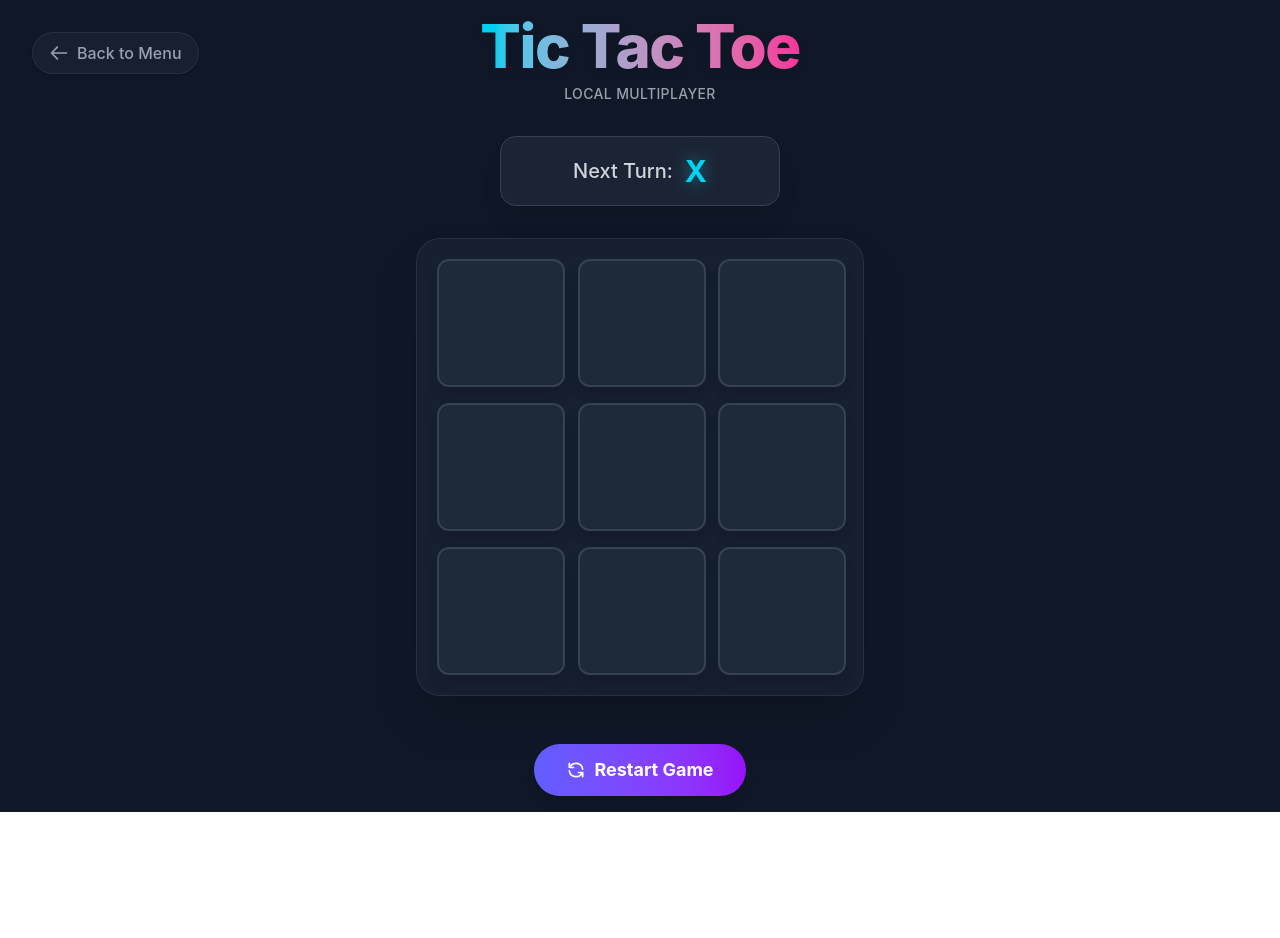
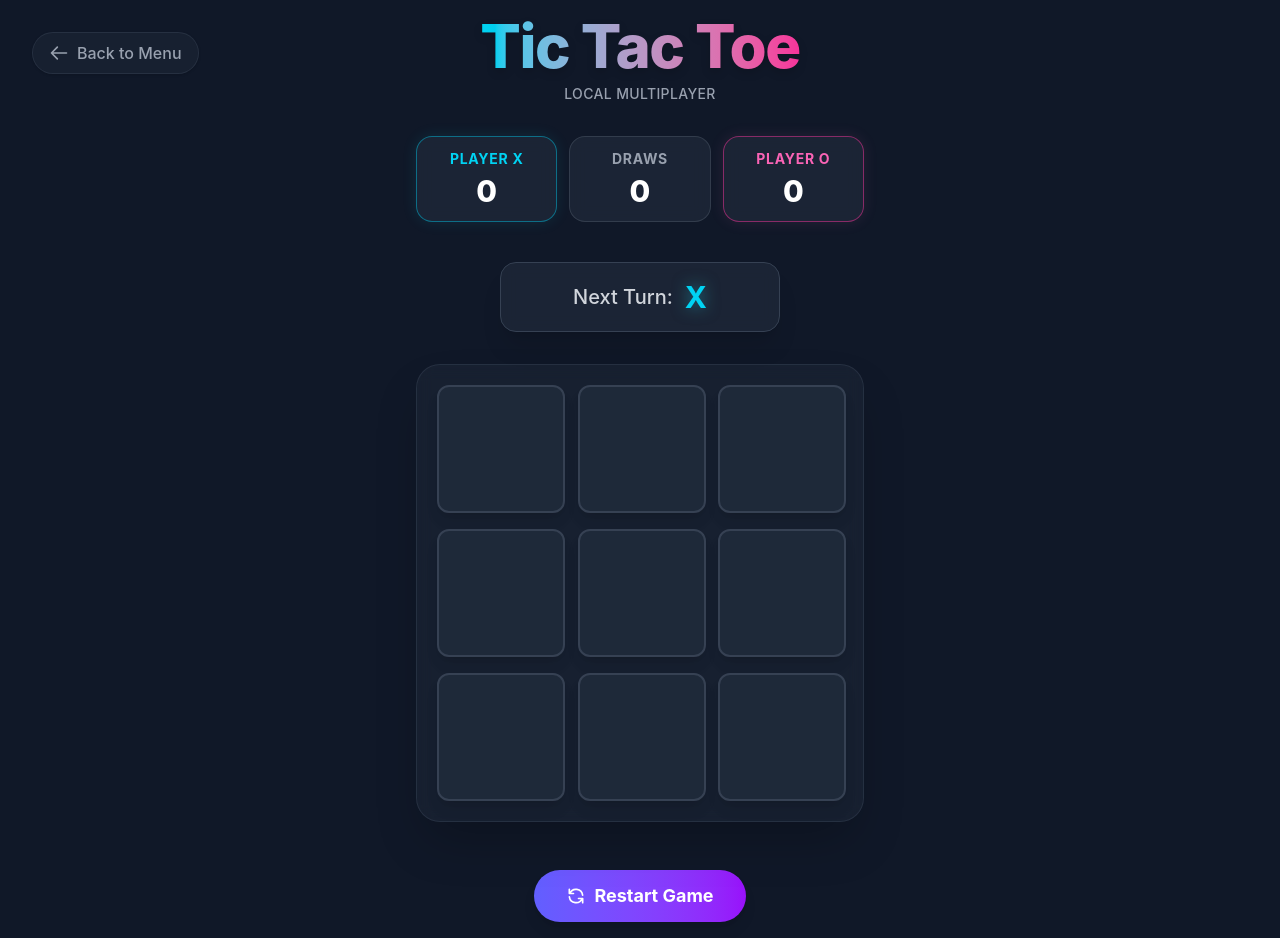
Before and after one commit to Kehad/XO-Game, a React (Vite) app: page / in a window 1280 px wide. Both pictures are taken after a click on the button "👥 Local Multiplayer". Before the commit the page ends 812 px from the top, so only its background shows below. Built offline with nearby package versions, Linux system fonts and the light colour scheme.

Commit message:
added scoreboard

```diff
--- a/src/App.tsx
+++ b/src/App.tsx
@@ -3,6 +3,7 @@ import type { PlayerType, GameMode, Difficulty } from './types';
 import { calculateWinner, getBestMove } from './utils';
 import { Board } from './components/Board';
 import { GameStatus } from './components/GameStatus';
+import { Scoreboard } from './components/Scoreboard';
 
 function App() {
   const [gameMode, setGameMode] = useState<GameMode>(null);
@@ -11,9 +12,18 @@ function App() {
   const [board, setBoard] = useState<PlayerType[]>(Array(9).fill(null));
   const [xIsNext, setXIsNext] = useState<boolean>(true);
   const [playerXName, setPlayerXName] = useState('');
-  const [playerOName, setPlayerOName] = useState('');
+  const [playerOName] = useState('');
+  const [scores, setScores] = useState({ X: 0, O: 0, Draws: 0 });
 
   const { winner, line: winningLine } = calculateWinner(board);
+
+  useEffect(() => {
+    if (winner) {
+      if (winner === 'X') setScores(s => ({ ...s, X: s.X + 1 }));
+      else if (winner === 'O') setScores(s => ({ ...s, O: s.O + 1 }));
+      else if (winner === 'Draw') setScores(s => ({ ...s, Draws: s.Draws + 1 }));
+    }
+  }, [winner]);
 
   const handleClick = (index: number) => {
     if (board[index] || winner) return;
@@ -53,6 +63,7 @@ function App() {
     setGameMode(null);
     setShowDifficultyMenu(false);
     resetGame();
+    setScores({ X: 0, O: 0, Draws: 0 });
   };
 
   if (showDifficultyMenu) {
@@ -220,6 +231,13 @@ function App() {
           </p>
         </div>
 
+        <Scoreboard
+          scores={scores}
+          playerXName={playerXName}
+          playerOName={playerOName}
+          isVsComputer={gameMode === 'offline_computer'}
+        />
+
         <GameStatus
           winner={winner}
           xIsNext={xIsNext}
--- /dev/null
+++ b/src/components/Scoreboard.tsx
@@ -0,0 +1,28 @@
+interface ScoreboardProps {
+    scores: { X: number; O: number; Draws: number };
+    playerXName: string;
+    playerOName: string;
+    isVsComputer: boolean;
+}
+
+export function Scoreboard({ scores, playerXName, playerOName, isVsComputer }: ScoreboardProps) {
+    const xName = playerXName?.trim() ? playerXName.trim() : 'Player X';
+    const oName = playerOName?.trim() ? playerOName.trim() : isVsComputer ? 'Computer' : 'Player O';
+
+    return (
+        <div className="flex justify-center gap-3 w-full mb-2">
+            <div className="flex-1 bg-gray-800/80 backdrop-blur-sm border border-cyan-500/50 rounded-2xl py-3 px-2 text-center shadow-[0_0_15px_rgba(34,211,238,0.1)] flex flex-col justify-center transform transition-all hover:scale-105">
+                <p className="text-cyan-400 text-xs sm:text-sm font-bold truncate uppercase tracking-wider">{xName}</p>
+                <p className="text-3xl font-extrabold text-white mt-1">{scores.X}</p>
+            </div>
+            <div className="flex-1 bg-gray-800/80 backdrop-blur-sm border border-gray-600/50 rounded-2xl py-3 px-2 text-center flex flex-col justify-center transform transition-all hover:scale-105">
+                <p className="text-gray-400 text-xs sm:text-sm font-bold uppercase tracking-wider">Draws</p>
+                <p className="text-3xl font-extrabold text-white mt-1">{scores.Draws}</p>
+            </div>
+            <div className="flex-1 bg-gray-800/80 backdrop-blur-sm border border-pink-500/50 rounded-2xl py-3 px-2 text-center shadow-[0_0_15px_rgba(244,114,182,0.1)] flex flex-col justify-center transform transition-all hover:scale-105">
+                <p className="text-pink-400 text-xs sm:text-sm font-bold truncate uppercase tracking-wider">{oName}</p>
+                <p className="text-3xl font-extrabold text-white mt-1">{scores.O}</p>
+            </div>
+        </div>
+    );
+}
```
